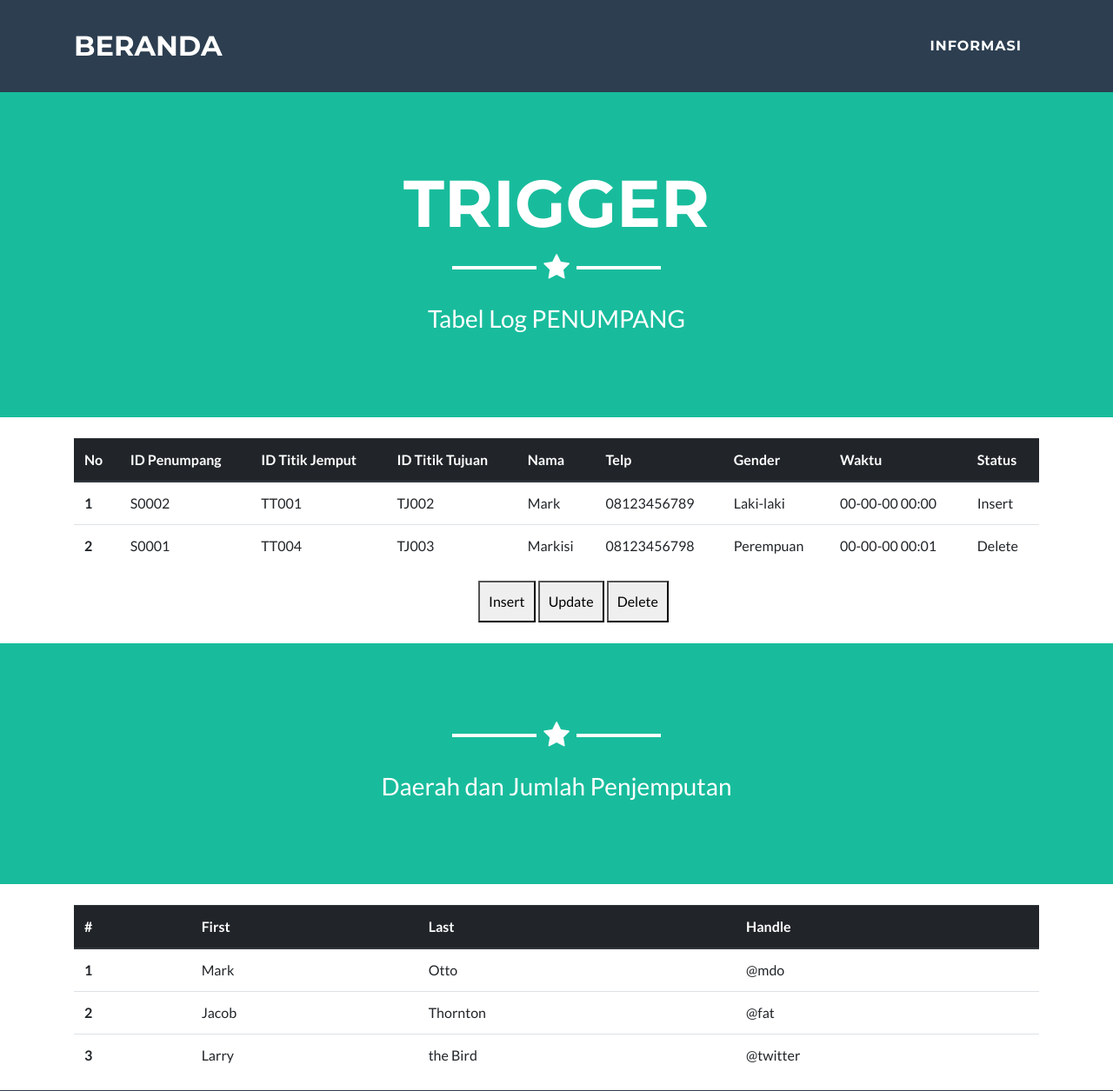
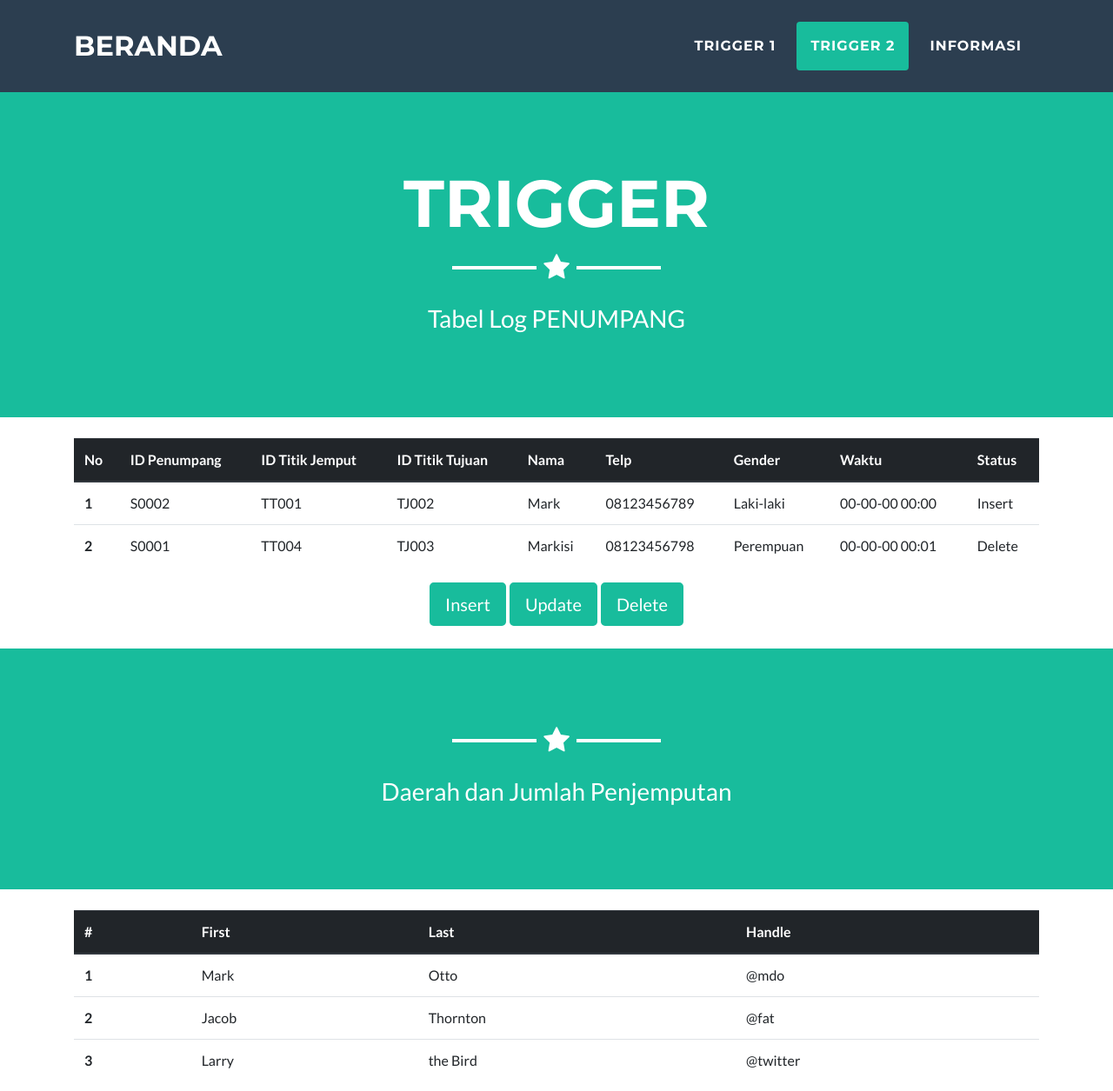
Before and after one commit to ghifarozarrr/Database-Management-Final-Project, a PHP site: page /trigger.php in a window 1280 px wide. Shown: the top 1255 px of the page at 87% size. Run offline with PHP 8.4, Linux system fonts and the light colour scheme.

Commit message:
Add files via upload
button trigger

```diff
--- a/MBD/trigger.php
+++ b/MBD/trigger.php
@@ -39,6 +39,12 @@
         <div class="collapse navbar-collapse" id="navbarResponsive">
           <ul class="navbar-nav ml-auto">
             <li class="nav-item mx-0 mx-lg-1">
+              <a class="nav-link py-3 px-0 px-lg-3 rounded js-scroll-trigger" href="#trig1">Trigger 1</a>
+            </li>
+            <li class="nav-item mx-0 mx-lg-1">
+              <a class="nav-link py-3 px-0 px-lg-3 rounded js-scroll-trigger" href="#trig2">Trigger 2</a>
+            </li>
+            <li class="nav-item mx-0 mx-lg-1">
               <a class="nav-link py-3 px-0 px-lg-3 rounded js-scroll-trigger" href="#about">Informasi</a>
             </li>
           </ul>
@@ -47,7 +53,7 @@
     </nav>
 
     <!-- Header -->
-    <header class="masthead bg-primary text-white text-center">
+    <header class="masthead bg-primary text-white text-center" id="trig1">
       <div class="container">
         <h1 class="text-uppercase mb-0">TRIGGER</h1>
         <hr class="star-light">
@@ -95,15 +101,15 @@
           </tr>
         </tbody>
       </table>
-    </div>
-    <div style="padding-left: 550px;">
-      <button style="padding: 10px;">Insert</button>
-      <button style="padding: 10px;">Update</button>
-      <button style="padding: 10px;">Delete</button>
+      <div style="display: flex; justify-content: center;">
+        <button class="btn btn-primary btn-lg" style="margin: 2px;">Insert</button>
+        <button class="btn btn-primary btn-lg" style="margin: 2px;">Update</button>
+        <button class="btn btn-primary btn-lg" style="margin: 2px;">Delete</button>
+      </div>
     </div>
 
     <br>
-    <header class="masthead bg-primary text-white text-center" style="padding-top: 4rem;">
+    <header class="masthead bg-primary text-white text-center" style="padding-top: 4rem;" id="trig2">
       <div class="container">
         <hr class="star-light">
         <h2 class="font-weight-light mb-0">Daerah dan Jumlah Penjemputan</h2>
```
